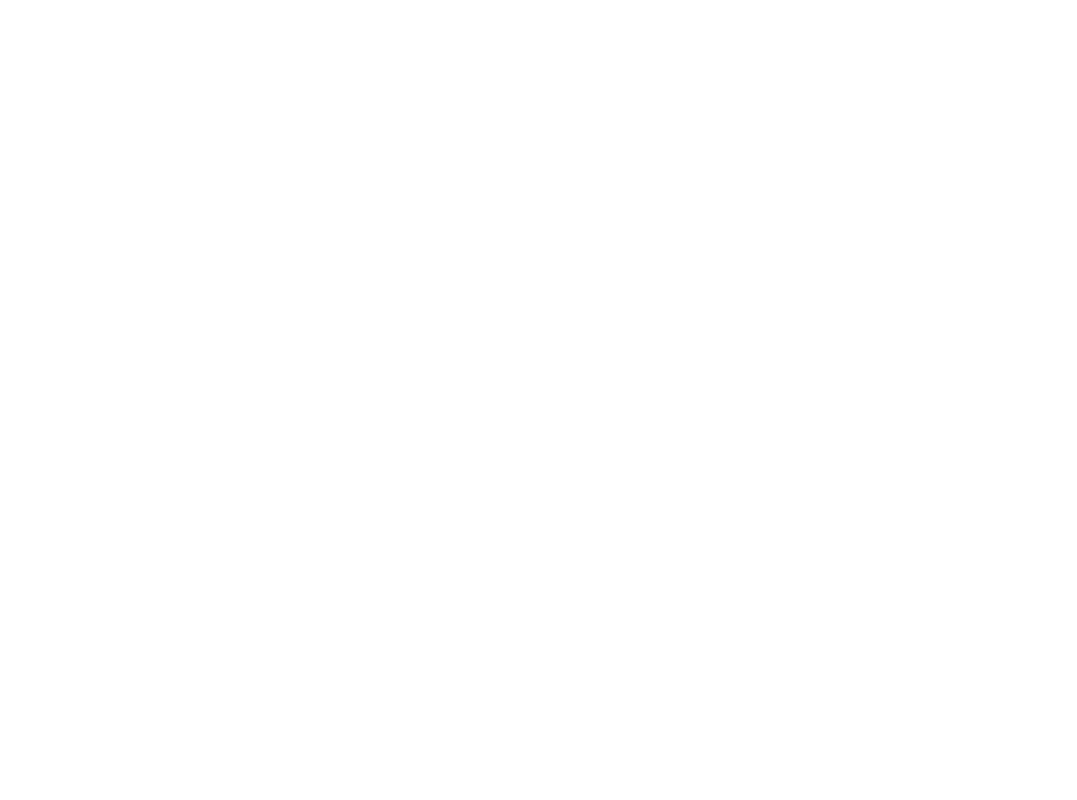
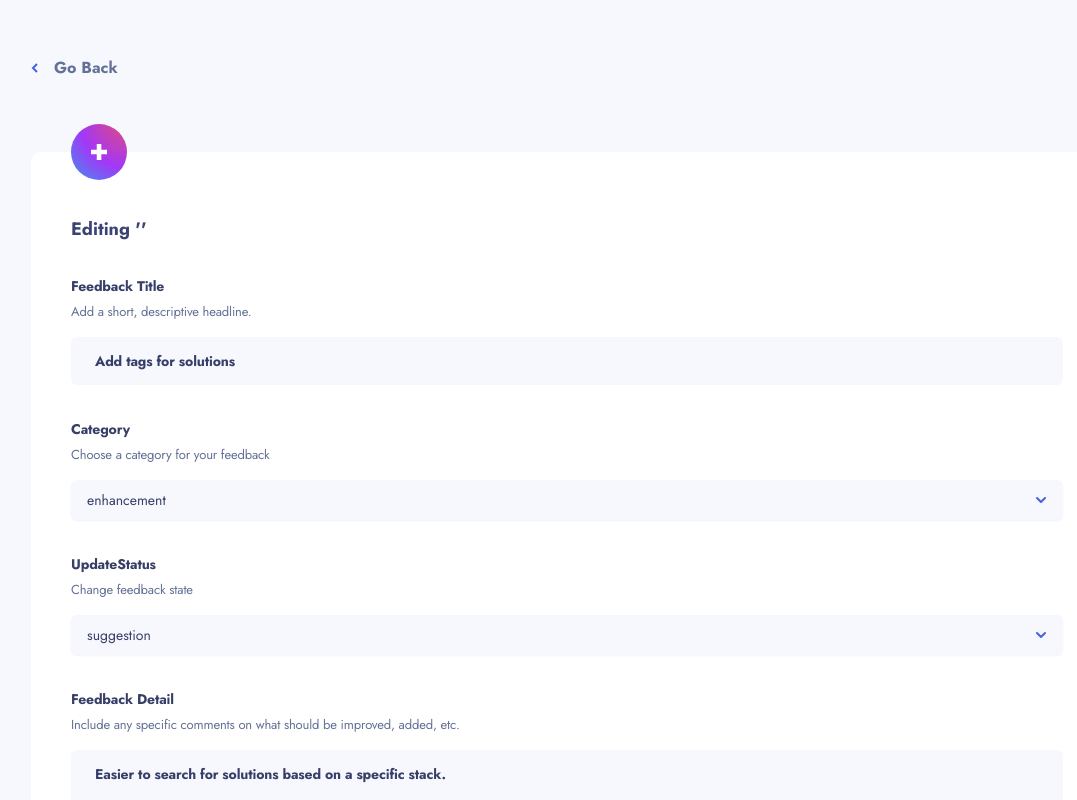
Before and after one commit to rohald89/Product-Feedback, a React (Vite) app: page /suggestions/1/update in a window 1280 px wide. Before the commit this address had no page. Shown: the top 800 px of the page, without its empty margins (73-1150 px from the left). Built offline with nearby package versions, Linux system fonts and the light colour scheme.

Commit message:
added updateFeedback page and functionality

```diff
--- a/src/App.jsx
+++ b/src/App.jsx
@@ -2,6 +2,7 @@
 
 import SuggestionsPage from "./pages/SuggestionsPage"
 import NewSuggestionPage from "./pages/NewSuggestionPage"
+import EditSuggestionPage from "./pages/EditSuggestionPage"
 import RoadMapPage from "./pages/RoadMapPage"
 import SuggestionDetailPage from "./pages/SuggestionDetailPage"
 
@@ -13,6 +14,7 @@
             <Route path="suggestions" index element={<SuggestionsPage />}/>
             <Route path="suggestions/new" index element={<NewSuggestionPage />}/>
             <Route path="suggestions/:id" index element={<SuggestionDetailPage />}/>
+            <Route path="suggestions/:id/update" index element={<EditSuggestionPage />}/>
             <Route path="/roadmap" element={<RoadMapPage />} />
         </Routes>
     </BrowserRouter>
--- a/src/app/feedbackSlice.js
+++ b/src/app/feedbackSlice.js
@@ -24,6 +24,20 @@
         ...action.payload,
       };
       state.allFeedback.push(newFeedback);
+    },
+    updateFeedback: (state, action) => {
+      const { id, updatedFeedback } = action.payload;
+      const existingFeedback = state.allFeedback.find(
+        (feedback) => feedback.id == id
+      );
+      console.log(existingFeedback);
+      console.log(updatedFeedback);
+      if (existingFeedback) {
+        existingFeedback.title = updatedFeedback.title;
+        existingFeedback.description = updatedFeedback.description;
+        existingFeedback.category = updatedFeedback.category;
+        existingFeedback.status = updatedFeedback.status;
+      }
     },
     addComment: (state, action) => {
       const { id, comment, currentUser } = action.payload;
@@ -58,7 +72,12 @@
   },
 });
 
-export const { changeCategory, addFeedback, addComment, addReply } =
-  feedbackSlice.actions;
+export const {
+  changeCategory,
+  addFeedback,
+  updateFeedback,
+  addComment,
+  addReply,
+} = feedbackSlice.actions;
 
 export default feedbackSlice.reducer;
--- a/src/components/comments/SingleReply.jsx
+++ b/src/components/comments/SingleReply.jsx
@@ -3,22 +3,24 @@
 
 const SingleReply = ({reply, isLast, commentId}) => {
   const [ open, setOpen ] = useState(false);
-  const {user, replyingTo, content} = reply;
+
+  const { user:{ name, username, image }, replyingTo, content } = reply;
+
   return (
           <div className="relative pl-6 pt-4 grid grid-cols-[56px_1fr] gap-y-2 md:grid-cols-[72px_1fr] md:pl-11 md:pt-6">
             { !isLast && <div className="bar"></div> }
-              <img src={user.image} className="rounded-full h-10 w-10"/>
+              <img src={image} className="rounded-full h-10 w-10"/>
               <div className="flex justify-between">
                   <div>
-                      <h3 className="text-sm font-bold tracking-tight text-veryDarkBlue">{user.name}</h3>
-                      <p className="text-body-sm text-greyBlue">@{user.username}</p>
+                      <h3 className="text-sm font-bold tracking-tight text-veryDarkBlue">{name}</h3>
+                      <p className="text-body-sm text-greyBlue">@{username}</p>
                   </div>
                   <button className="text-mainBlue font-bold hover:underline" onClick={() => setOpen(!open)}>Reply</button>
               </div>
               <p className="text-greyBlue text-body-sm col-span-2 md:col-span-1 md:col-start-2">
                   <span className="text-mainPurple font-bold">@{replyingTo}</span> {content}
               </p>
-              <AddReplyForm open={open} setOpen={setOpen} replyTo={user.username} commentId={commentId}/>
+              <AddReplyForm open={open} setOpen={setOpen} replyTo={username} commentId={commentId}/>
           </div>
   )
 }
--- /dev/null
+++ b/src/components/editSuggestionForm/EditSuggestionForm.jsx
@@ -0,0 +1,89 @@
+import { useEffect, useState } from "react";
+import { useNavigate, useParams } from "react-router-dom";
+import { useSelector, useDispatch } from "react-redux"
+import { useFormik } from "formik";
+import * as Yup from "yup";
+
+import { updateFeedback } from "../../app/feedbackSlice"
+
+import Dropdown from "../shared/Dropdown"
+import Input from "../shared/Input"
+import TextArea from "../shared/TextArea"
+
+const EditSuggestionForm = () => {
+    const {id} = useParams()
+    const {categories, allFeedback} = useSelector(state => state.feedback)
+    const feedback = allFeedback.filter(feedback => feedback.id == id)[0]
+  const statuses = ["Suggestion", "In-Progress", "Planned", "Live"]
+  const [selectedCategory, setSelectedCategory] = useState(feedback.category)
+  const [selectedStatus, setSelectedStatus] = useState(feedback.status)
+
+  const dispatch = useDispatch()
+  const navigate = useNavigate()
+
+
+
+  const formik = useFormik({
+    initialValues: {
+        title: feedback.title,
+        description: feedback.description,
+        category: feedback.category,
+        status: feedback.status
+    },
+    onSubmit: values => {
+        values.category = selectedCategory
+        values.status = selectedStatus
+        console.log(values)
+        dispatch(updateFeedback({updatedFeedback: values, id}))
+        // navigate("/")
+    },
+    validationSchema: Yup.object({
+        title: Yup.string()
+            .required("Can't be empty"),
+        category: Yup.string()
+            .required("Required"),
+        description: Yup.string()
+            .required("Can't be empty")
+    })
+  })
+
+  return (
+    <form className="bg-white rounded-[10px] space-y-6 p-6 mt-12 relative md:p-10" onSubmit={formik.handleSubmit}>
+        <svg className="absolute top-0 left-0 -translate-y-1/2 translate-x-6 md:translate-x-10" width="56" height="56" xmlns="http://www.w3.org/2000/svg"><defs><radialGradient cx="103.9%" cy="-10.387%" fx="103.9%" fy="-10.387%" r="166.816%" id="a"><stop stopColor="#E84D70" offset="0%"/><stop stopColor="#A337F6" offset="53.089%"/><stop stopColor="#28A7ED" offset="100%"/></radialGradient></defs><g fill="none" fillRule="evenodd"><circle fill="url(#a)" cx="28" cy="28" r="28"/><path fill="#FFF" fillRule="nonzero" d="M30.343 36v-5.834h5.686v-4.302h-5.686V20h-4.597v5.864H20v4.302h5.746V36z"/></g></svg>
+        <fieldset className="space-y-8">
+            <legend className="text-md text-darkBlue font-bold">Editing ''</legend>
+
+            <Input
+                title="Feedback Title"
+                description="Add a short, descriptive headline."
+                name="title"
+                onChange={formik.handleChange}
+                onBlur={formik.handleBlur}
+                value={formik.values.title}
+                errors={formik.errors.title}
+                touched={formik.touched}
+            />
+
+            <Dropdown title="Category" description="Choose a category for your feedback" options={categories} name="category" status={selectedCategory} setStatus={setSelectedCategory}/>
+            <Dropdown title="UpdateStatus" description="Change feedback state" options={statuses} name="status" status={selectedStatus} setStatus={setSelectedStatus}/>
+
+            <TextArea
+                title="Feedback Detail"
+                description="Include any specific comments on what should be improved, added, etc."
+                name="description"
+                onChange={formik.handleChange}
+                onBlur={formik.handleBlur}
+                value={formik.values.description}
+                errors={formik.errors.description}
+                touched={formik.touched}
+            />
+            <div className="flex flex-col space-y-4 pt-6 md:flex-row-reverse md:space-y-0 md:gap-4">
+                <button className="bg-mainPurple text-white text-sm font-bold py-3 px-6 rounded-[10px] transition hover:bg-mainPurple-hover" type="submit">Save Changes</button>
+                <button className="bg-darkBlue text-white text-sm font-bold py-3 px-6 rounded-[10px] transition hover:bg-darkBlue-hover">Cancel</button>
+                <button className="bg-mainRed text-white text-sm font-bold py-3 px-6 rounded-[10px] transition hover:bg-mainPurple-hover md:mr-auto" type="submit">Delete</button>
+            </div>
+        </fieldset>
+    </form>
+  )
+}
+export default EditSuggestionForm
--- /dev/null
+++ b/src/components/editSuggestionForm/index.js
@@ -0,0 +1,2 @@
+export * from "./EditSuggestionForm";
+export { default } from "./EditSuggestionForm";
--- a/src/components/roadmap/RoadMap.jsx
+++ b/src/components/roadmap/RoadMap.jsx
@@ -19,7 +19,7 @@
                 const filteredFeedback = inProgress.filter((feedback) => feedback.status === status.name.toLowerCase());
                 return (
 
-            <div className="">
+            <div className="" key={i}>
                 <h1 className="text-md tracking-tighter font-bold">{status.name} ({filteredFeedback.length})</h1>
                 <p className="text-sm text-greyBlue">{ status.description}</p>
                 <div className="space-y-6 mt-6">
--- a/src/components/roadmap/RoadMapBanner.jsx
+++ b/src/components/roadmap/RoadMapBanner.jsx
@@ -1,17 +1,18 @@
-import { Link } from "react-router-dom"
+import { Link, useNavigate } from "react-router-dom"
 import Banner from "../shared/Banner"
 
 const RoadMapBanner = () => {
+    const navigate = useNavigate()
   return (
     <Banner className="py-8 px-6 bg-veryDarkBlue md:py-10 md:px-8 md:pl-6 md:pr-4">
         <div className="flex flex-col gap-1">
             <Link to="/" className="flex items-center transition hover:underline">
-            <svg className="mr-4" width="7" height="10" xmlns="http://www.w3.org/2000/svg"><path d="M6 9L2 5l4-4" stroke="#fff" strokeWidth="2" fill="none" fillRule="evenodd"/></svg>
+                <svg className="mr-4" width="7" height="10" xmlns="http://www.w3.org/2000/svg"><path d="M6 9L2 5l4-4" stroke="#fff" strokeWidth="2" fill="none" fillRule="evenodd"/></svg>
                 Go Back
             </Link>
             <h1 className="text-lg font-bold">Roadmap</h1>
         </div>
-        <button className="bg-mainPurple py-3 px-4 rounded-[10px] transition hover:bg-mainPurple-hover">+ Add Feedback</button>
+        <button className="bg-mainPurple py-3 px-4 rounded-[10px] transition hover:bg-mainPurple-hover" onClick={() => navigate('/suggestions/new')}>+ Add Feedback</button>
     </Banner>
   )
 }
--- /dev/null
+++ b/src/pages/EditSuggestionPage.jsx
@@ -0,0 +1,19 @@
+import { Link } from "react-router-dom";
+import EditSuggestionForm from "../components/editSuggestionForm";
+import Banner from "../components/shared/Banner";
+import PageWrapper from "../components/shared/PageWrapper"
+
+const EditSuggestionPage = () => {
+  return (
+    <PageWrapper className="p-6 max-w-2xl">
+        <Banner className="mb-6 md:mb-0">
+            <Link to="/" className="flex items-center text-greyBlue font-bold hover:underline">
+                <svg className="mr-4" width="7" height="10" xmlns="http://www.w3.org/2000/svg"><path d="M6 9L2 5l4-4" stroke="#4661E6" strokeWidth="2" fill="none" fillRule="evenodd"/></svg>
+                Go Back
+            </Link>
+        </Banner>
+        <EditSuggestionForm />
+    </PageWrapper>
+  )
+}
+export default EditSuggestionPage;
--- a/src/pages/SuggestionDetailPage.jsx
+++ b/src/pages/SuggestionDetailPage.jsx
@@ -1,4 +1,4 @@
-import { Link, useParams } from "react-router-dom";
+import { Link, useNavigate, useParams } from "react-router-dom";
 import { useSelector } from "react-redux";
 
 import CommentsSection from "../components/comments";
@@ -9,6 +9,7 @@
 
 const SuggestionDetailPage = () => {
     const { id } = useParams();
+    const navigate = useNavigate();
     const { allFeedback } = useSelector((state) => state.feedback);
 
     const suggestion = allFeedback.filter((suggestion) => suggestion.id == id)[0];
@@ -21,7 +22,7 @@
                 <svg className="mr-4" width="7" height="10" xmlns="http://www.w3.org/2000/svg"><path d="M6 9L2 5l4-4" stroke="#4661E6" strokeWidth="2" fill="none" fillRule="evenodd"/></svg>
                 Go Back
             </Link>
-            <button className="bg-mainBlue py-3 px-4 text-sm rounded-[10px] transition hover:bg-mainBlue-hover">Edit Feedback</button>
+            <button className="bg-mainBlue py-3 px-4 text-sm rounded-[10px] transition hover:bg-mainBlue-hover" onClick={() => navigate(`update`)}>Edit Feedback</button>
         </Banner>
         <SingleSuggestion feedback={suggestion}/>
         {
```
Also changed, not shown: src/components/comments/SingleComment.jsx (+10 -8 lines).
